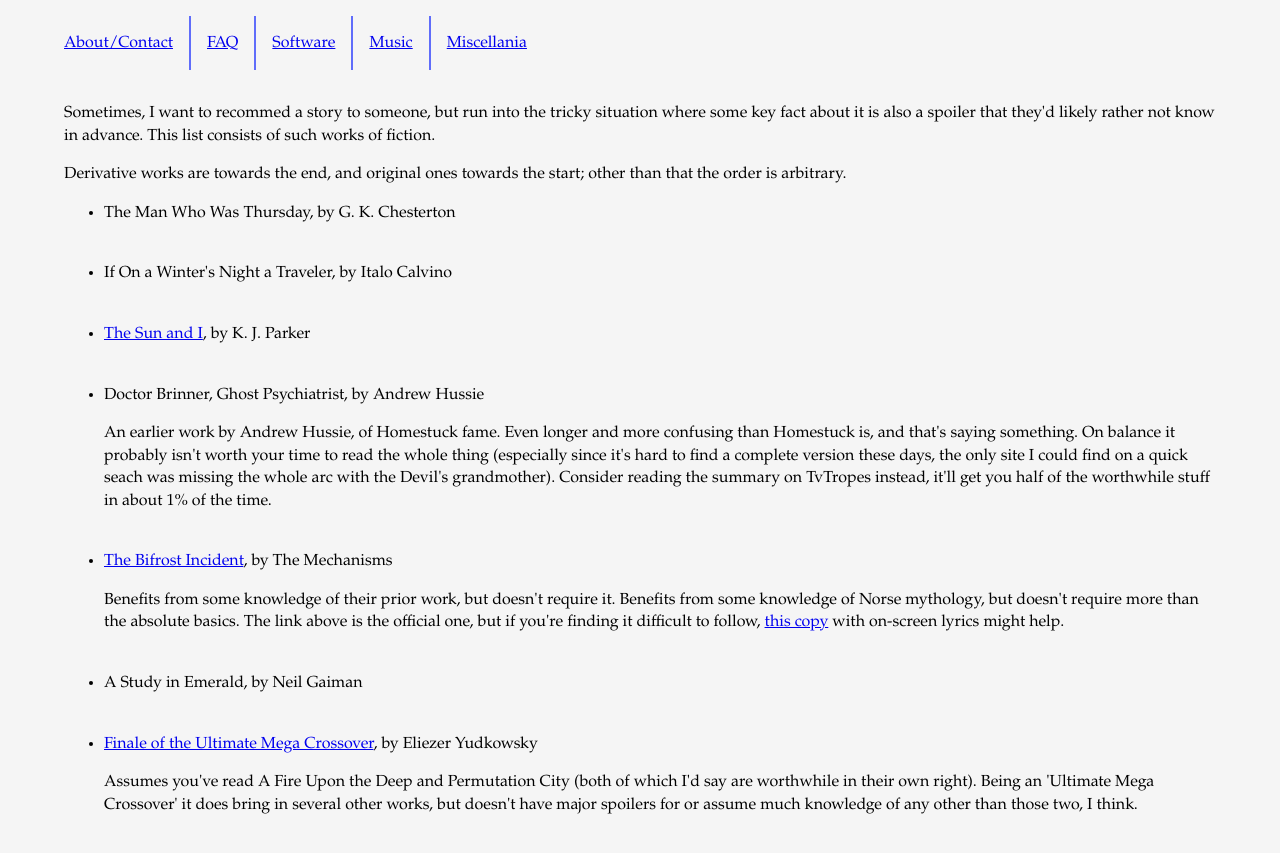
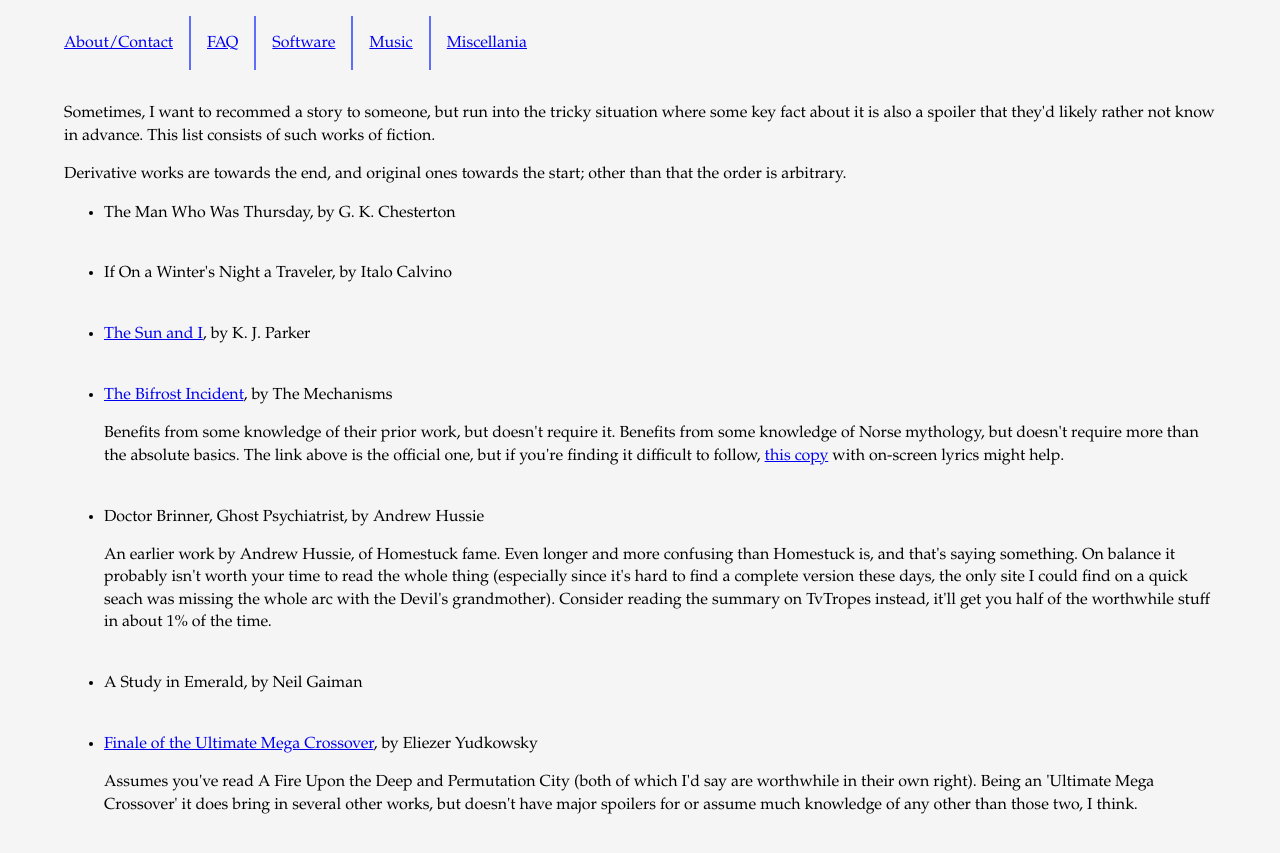
Before and after one commit to ForrestWeiswolf/forrestweiswolf.github.io, a Jekyll site: the page built from miscellania/difficult-recommendations.html, in a window 1280 px wide. Shown: the top 853 px of the page. Built offline with Jekyll 4.4.1, drawn with Linux system fonts in a browser that asks for light colours.

Commit message:
Change order of 'Stories which are difficult to recommend'

```diff
--- a/miscellania/difficult-recommendations.html
+++ b/miscellania/difficult-recommendations.html
@@ -16,12 +16,12 @@
       <p><a href="https://subterraneanpress.com/magazine/summer_2013/the_sun_and_i_by_k_j_parker">The Sun and I</a>, by K. J. Parker</p>
     </li>
     <li>
+      <p><a href="https://themechanisms.bandcamp.com/album/the-bifrost-incident">The Bifrost Incident</a>, by The Mechanisms</p>
+      <p>Benefits from some knowledge of their prior work, but doesn't require it. Benefits from some knowledge of Norse mythology, but doesn't require more than the absolute basics. The link above is the official one, but if you're finding it difficult to follow, <a href="https://www.youtube.com/playlist?list=PL6qTkVOYGwr3AdSRfv3R5M6nSTY1RcqLB">this copy</a> with on-screen lyrics might help.</p>
+    </li>
+    <li>
       <p>Doctor Brinner, Ghost Psychiatrist, by Andrew Hussie</p>
       <p>An earlier work by Andrew Hussie, of Homestuck fame. Even longer and more confusing than Homestuck is, and that's saying something. On balance it probably isn't worth your time to read the whole thing (especially since it's hard to find a complete version these days, the only site I could find on a quick seach was missing the whole arc with the Devil's grandmother). Consider reading the summary on TvTropes instead, it'll get you half of the worthwhile stuff in about 1% of the time.</p>
-    </li>
-    <li>
-      <p><a href="https://themechanisms.bandcamp.com/album/the-bifrost-incident">The Bifrost Incident</a>, by The Mechanisms</p>
-      <p>Benefits from some knowledge of their prior work, but doesn't require it. Benefits from some knowledge of Norse mythology, but doesn't require more than the absolute basics. The link above is the official one, but if you're finding it difficult to follow, <a href="https://www.youtube.com/playlist?list=PL6qTkVOYGwr3AdSRfv3R5M6nSTY1RcqLB">this copy</a> with on-screen lyrics might help.</p>
     </li>
     <li>
       <p>A Study in Emerald, by Neil Gaiman</p>
```
